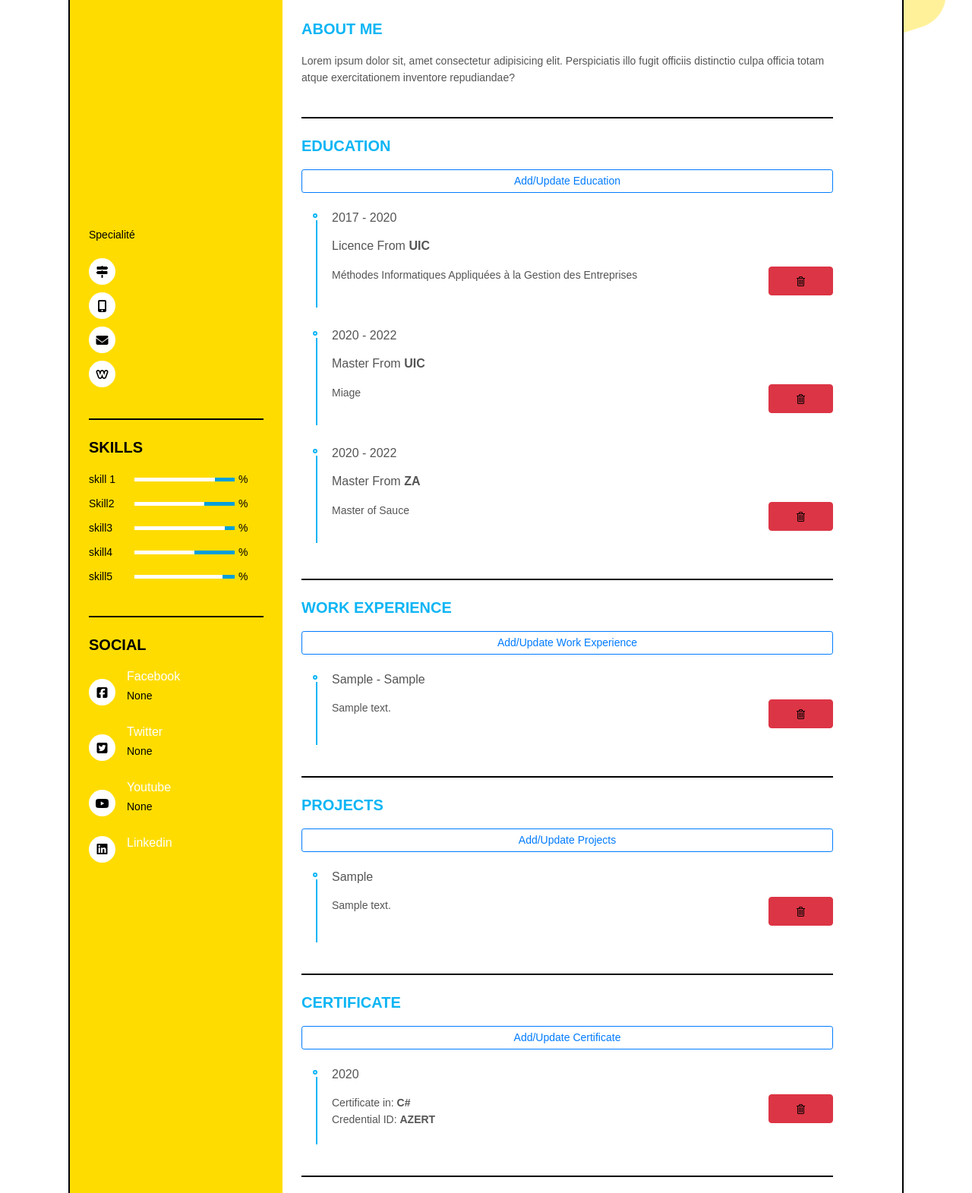
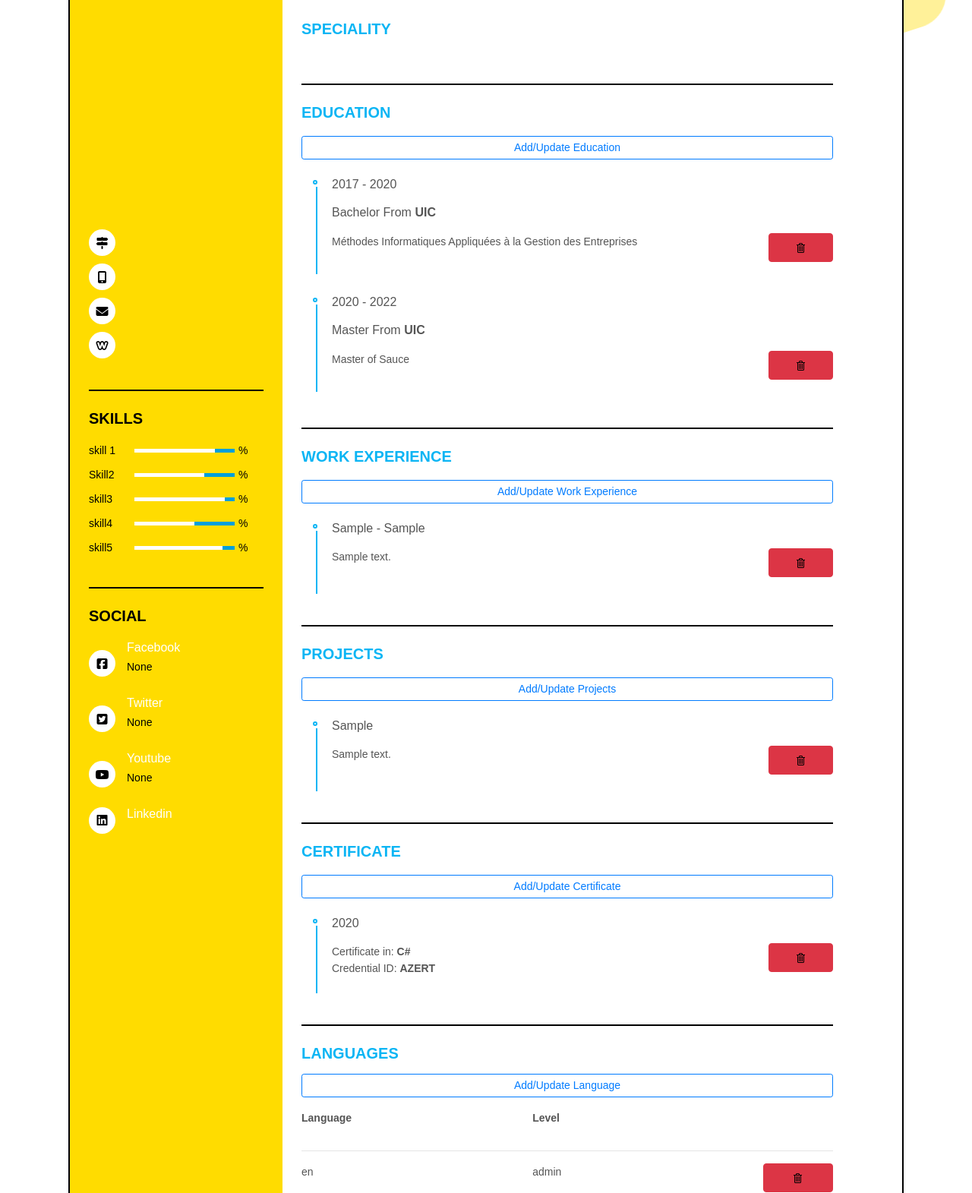
Before and after one commit to yassine-eluharani/ScoutIT, a Django app: template templates/candidat/profil.html in a window 1280 px wide. Shown: the part 302-1873 px from the top of the page at 76% size. Run offline with Django 3.2, Linux system fonts and the light colour scheme; a user stored in the database is signed in; data comes from the database, SQL or seed files in the repository; the template is opened without the code that fills it: values that come from a table or form of the project are taken from there, most other values are stand-ins (such as "Sample title", 1, 10 or a date in 2020); some libraries are stand-ins or nearby versions.

Commit message:
Speciality added

```diff
--- a/Candidat/admin.py
+++ b/Candidat/admin.py
@@ -1,8 +1,7 @@
 from django.contrib import admin
-from .models import Profil,Experience_Pro,Academic,Ecole,Projet_realise,Certificat,Language,Question,ScorePersonalite
+from .models import Profil,Experience_Pro,Academic,Projet_realise,Certificat,Language,Question,ScorePersonalite
 
 # Register your models here.
-admin.site.register(Ecole)
 admin.site.register(Profil)
 admin.site.register(Academic)
 admin.site.register(Experience_Pro)
--- a/Candidat/forms.py
+++ b/Candidat/forms.py
@@ -35,7 +35,7 @@
     profil_pic = forms.ImageField(label=('Profile Picture'),required=False, error_messages = {'invalid':("Image files only")}, widget=forms.FileInput)
     class Meta:
         model= Profil
-        fields=['nom', 'prenom', 'date_n', 'sex', 'status', 'nationalite', 'pays', 'ville', 'telephone', 'adresse', 'linkdin' ,'profil_pic']
+        fields=['nom', 'prenom', 'date_n', 'specialite', 'sex', 'status', 'nationalite', 'pays', 'ville', 'telephone', 'adresse', 'linkdin' ,'profil_pic']
         widgets = {
             'nom' : forms.TextInput(attrs={'class':'form-control', 'placeholder':'First Name'}),
             'prenom' : forms.TextInput(attrs={'class':'form-control', 'placeholder':'Last Name'}),
@@ -45,6 +45,7 @@
             'nationalite' : forms.TextInput(attrs={'class':'form-control', 'placeholder':'Nationality'}),
             'pays' : forms.Select(attrs={'class':'form-control', 'placeholder':'County'}),
             'ville' : forms.TextInput(attrs={'class':'form-control', 'placeholder':'City'}),
+            'specialite' : forms.TextInput(attrs={'class':'form-control', 'placeholder':'Speciality'}),
             'telephone' : forms.TextInput(attrs={'class':'form-control', 'placeholder':'Phone number'}),
             'adresse' : forms.Textarea(attrs={'class':'form-control', 'placeholder':'Address'}),
             'linkdin' : forms.TextInput(attrs={'class':'form-control', 'placeholder':'Linkdin'}),
--- a/Candidat/models.py
+++ b/Candidat/models.py
@@ -7,8 +7,8 @@
 class Profil(models.Model):
     SEX = (
         ('', '(Gender)'),
-        ('Homme','Male'),
-        ('Femme','Female'),
+        ('Male','Male'),
+        ('Female','Female'),
     )
     STATUS = (
         ('', '(Status)'),
@@ -17,7 +17,7 @@
         ('Widowed','Widowed'),
         ('Divorced','Divorced'),
     )
-    user = models.OneToOneField(User, null =True,on_delete=models.CASCADE)
+    user = models.OneToOneField(User, null =True,on_delete=models.CASCADE , default="images/user.png")
     profil_pic = models.ImageField(null=True, blank=True)
     nom = models.CharField(max_length=20 ,null=True)
     prenom = models.CharField(max_length=20 ,null=True)
@@ -28,17 +28,14 @@
     pays = CountryField(blank_label='(Country)' ,null=True)
     ville = models.CharField(max_length=20 ,null=True)
     telephone = models.CharField(max_length=20 ,null=True)
+    specialite = models.CharField(max_length=50 , null =True , blank=True)
     adresse = models.TextField(null=True,blank=True)
     linkdin = models.URLField(max_length=200,null=True,blank=True)
 
     def __str__(self):
         return self.nom + self.prenom
 
-class Ecole(models.Model):
-    nom_ecole = models.CharField(max_length=50 ,null=True)
-    classement = models.IntegerField(null=True)
-    def __str__(self):
-        return self.nom_ecole
+
 
 
 class Academic(models.Model):
@@ -51,9 +48,9 @@
     profil = models.ForeignKey('Profil',on_delete=models.CASCADE ,null=True)
     annee_debut = models.IntegerField(null=True)
     annee_fin = models.IntegerField(null=True)
+    ecole = models.CharField(max_length=50 ,null=True)
     type_diplome = models.CharField(max_length=20,choices=TYPE ,null=True)
     description_academic = models.TextField(null=True,blank=True)
-    ecole = models.ForeignKey('Ecole' , on_delete=models.DO_NOTHING ,null=True)
     def __str__(self):
         return self.description_academic + " de " + self.profil.nom
 
--- a/templates/candidat/profil.html
+++ b/templates/candidat/profil.html
@@ -46,7 +46,7 @@
        <div class="resume_item resume_info">
          <div class="title">
            <p class="bold">{{ request.user.profil.nom }} {{ request.user.profil.prenom }}</p>
-          <p class="regular">Specialité</p>
+
          </div>
          <ul>
            <li>
@@ -182,10 +182,18 @@
   </div>
   <div class="resume_right">
     <div class="resume_item resume_about">
-        <div class="title">
-           <p class="bold">About me</p>
-         </div>
-        <p>Lorem ipsum dolor sit, amet consectetur adipisicing elit. Perspiciatis illo fugit officiis distinctio culpa officia totam atque exercitationem inventore repudiandae?</p>
+        <div class="row">
+          <div class="col-4 title">
+             <p class="bold">Speciality</p>
+            </div>
+            <div class="col-8">
+              <p class="font-weight-bold" style="font-size: 30px;">{{ request.user.profil.specialite }}</p>
+            </div>
+
+
+        </div>
+
+
     </div>
     <div class="resume_item resume_work">
         <div class="title">
```
Also changed, not shown: templates/candidat/profil-personel.html (+8 -4 lines), templates/candidat/update-profil-personel.html (+6 -5 lines), Candidat/migrations/0011_auto_20200723_1806.py (added), Candidat/migrations/0012_auto_20200723_1813.py (added), Entreprise/migrations/0003_auto_20200723_1806.py (added), db.sqlite3.
